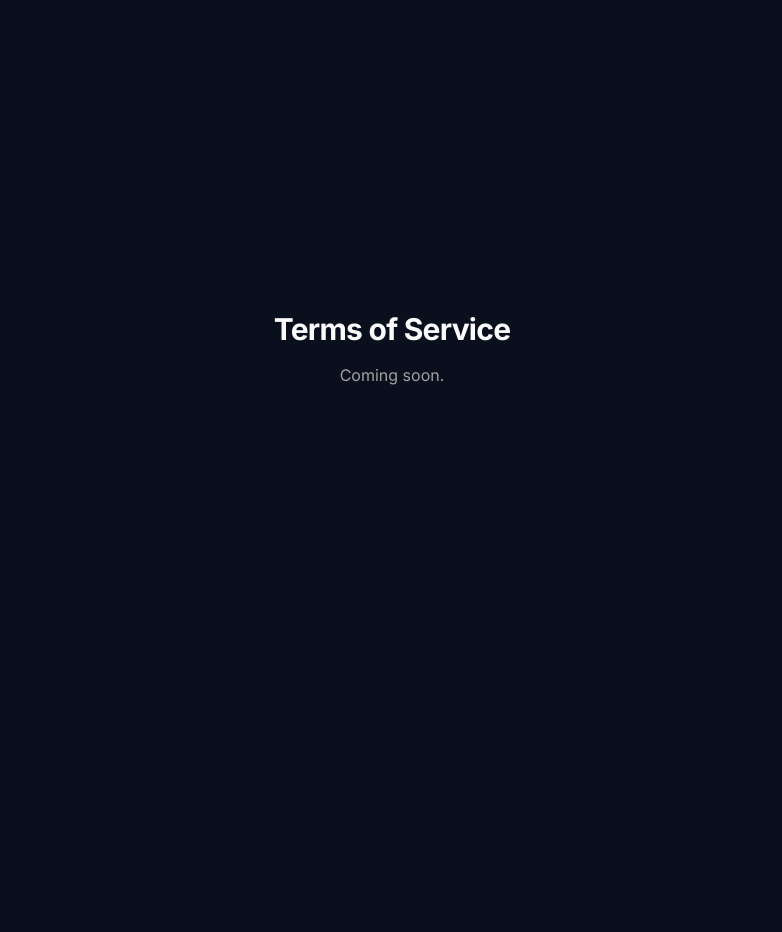
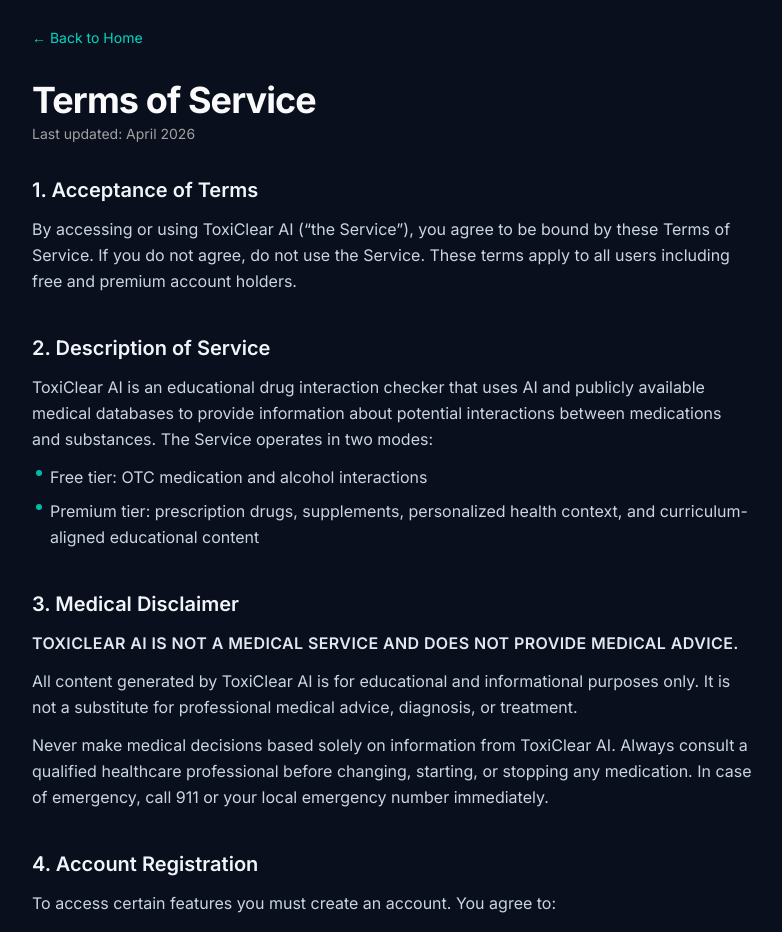
Before and after one commit to Aryesh-K/demo-app, a Next.js app: page /terms in a window 1280 px wide. Shown: the part 80-1012 px from the top of the page, without its empty margins (248-1030 px from the left). Before the commit the page ends 801 px from the top, so only its background shows below. Built offline with nearby package versions, Linux system fonts and the light colour scheme.

Commit message:
terms of service

```diff
--- a/src/app/terms/page.tsx
+++ b/src/app/terms/page.tsx
@@ -1,8 +1,195 @@
+import Link from "next/link";
+
 export default function TermsPage() {
   return (
-    <main className="mx-auto flex min-h-[calc(100vh-3.5rem)] max-w-md flex-col items-center justify-center gap-4 px-6 py-12 text-center">
-      <h1 className="text-3xl font-bold tracking-tight">Terms of Service</h1>
-      <p className="text-muted-foreground">Coming soon.</p>
+    <main className="mx-auto max-w-3xl px-6 py-12">
+      <Link
+        href="/"
+        className="mb-8 inline-block text-sm text-teal-400 hover:text-teal-300"
+      >
+        ← Back to Home
+      </Link>
+
+      <div className="mb-8 flex flex-col gap-1">
+        <h1 className="text-4xl font-bold tracking-tight">Terms of Service</h1>
+        <p className="text-sm text-muted-foreground">Last updated: April 2026</p>
+      </div>
+
+      <div className="flex flex-col gap-10 leading-relaxed text-slate-300">
+
+        <Section title="1. Acceptance of Terms">
+          <p>
+            By accessing or using ToxiClear AI (&ldquo;the Service&rdquo;), you agree to be bound by
+            these Terms of Service. If you do not agree, do not use the Service. These terms apply to
+            all users including free and premium account holders.
+          </p>
+        </Section>
+
+        <Section title="2. Description of Service">
+          <p>
+            ToxiClear AI is an educational drug interaction checker that uses AI and publicly
+            available medical databases to provide information about potential interactions between
+            medications and substances. The Service operates in two modes:
+          </p>
+          <BulletList items={[
+            "Free tier: OTC medication and alcohol interactions",
+            "Premium tier: prescription drugs, supplements, personalized health context, and curriculum-aligned educational content",
+          ]} />
+        </Section>
+
+        <Section title="3. Medical Disclaimer">
+          <p className="font-semibold uppercase tracking-wide text-slate-200">
+            ToxiClear AI is not a medical service and does not provide medical advice.
+          </p>
+          <p>
+            All content generated by ToxiClear AI is for educational and informational purposes only.
+            It is not a substitute for professional medical advice, diagnosis, or treatment.
+          </p>
+          <p>
+            Never make medical decisions based solely on information from ToxiClear AI. Always
+            consult a qualified healthcare professional before changing, starting, or stopping any
+            medication. In case of emergency, call 911 or your local emergency number immediately.
+          </p>
+        </Section>
+
+        <Section title="4. Account Registration">
+          <p>To access certain features you must create an account. You agree to:</p>
+          <BulletList items={[
+            "Provide accurate, current, and complete information",
+            "Keep your password secure and confidential",
+            "Notify us immediately of any unauthorized account access",
+            "Be responsible for all activity under your account",
+            "Not create accounts for others without their permission",
+          ]} />
+          <p>You must be at least 13 years old to create an account.</p>
+        </Section>
+
+        <Section title="5. Premium Access">
+          <p>
+            Premium access is available for a one-time payment of $15 USD. This grants lifetime
+            access to Premium features as they exist at the time of purchase, plus future updates
+            to those features.
+          </p>
+          <p>
+            <span className="font-semibold text-slate-200">Refund policy:</span> Due to the nature
+            of digital products, all sales are final. If you experience a technical issue preventing
+            access to Premium features, contact us at{" "}
+            <a
+              href="mailto:toxiclearai@gmail.com"
+              className="text-teal-400 underline underline-offset-2 hover:text-teal-300"
+            >
+              toxiclearai@gmail.com
+            </a>{" "}
+            and we will resolve it promptly.
+          </p>
+          <p>
+            We reserve the right to modify, add, or remove Premium features over time. We will not
+            remove core Premium features without reasonable notice to affected users.
+          </p>
+        </Section>
+
+        <Section title="6. Acceptable Use">
+          <p>You agree NOT to:</p>
+          <BulletList items={[
+            "Use ToxiClear AI to make clinical medical decisions for others",
+            "Attempt to reverse engineer, scrape, or copy the Service",
+            "Use automated tools to make bulk queries to the Service",
+            "Attempt to circumvent premium access controls",
+            "Impersonate another person or entity",
+            "Use the Service for any illegal purpose",
+            "Submit false health profile information intending to manipulate results for harmful purposes",
+          ]} />
+        </Section>
+
+        <Section title="7. Intellectual Property">
+          <p>
+            All content, design, code, and AI-generated explanations produced by ToxiClear AI are
+            owned by or licensed to ToxiClear AI. You may not reproduce, distribute, or create
+            derivative works from any part of the Service without written permission.
+          </p>
+          <p>
+            Drug database data sourced from OpenFDA and NIH RxNorm is in the public domain and used
+            in accordance with their terms of use.
+          </p>
+        </Section>
+
+        <Section title="8. Limitation of Liability">
+          <p className="font-semibold uppercase tracking-wide text-slate-200">
+            To the maximum extent permitted by law, ToxiClear AI and its creators shall not be
+            liable for any indirect, incidental, special, or consequential damages arising from use
+            of the Service, including but not limited to harm resulting from reliance on
+            AI-generated drug interaction information.
+          </p>
+          <p>
+            Your sole remedy for dissatisfaction with the Service is to stop using it and, if
+            applicable, request a refund under Section 5.
+          </p>
+        </Section>
+
+        <Section title="9. Privacy">
+          <p>
+            Your use of ToxiClear AI is also governed by our{" "}
+            <Link
+              href="/privacy"
+              className="text-teal-400 underline underline-offset-2 hover:text-teal-300"
+            >
+              Privacy Policy
+            </Link>
+            , which is incorporated into these Terms by reference. Please review our Privacy Policy
+            before using the Service.
+          </p>
+        </Section>
+
+        <Section title="10. Modifications to Terms">
+          <p>
+            We reserve the right to modify these Terms at any time. We will notify registered users
+            of material changes via email at least 14 days before they take effect. Continued use
+            after that date constitutes acceptance of the updated Terms.
+          </p>
+        </Section>
+
+        <Section title="11. Governing Law">
+          <p>
+            These Terms are governed by the laws of the State of New Jersey, United States, without
+            regard to conflict of law principles.
+          </p>
+        </Section>
+
+        <Section title="12. Contact">
+          <p>
+            For questions about these Terms, contact us at:{" "}
+            <a
+              href="mailto:toxiclearai@gmail.com"
+              className="text-teal-400 underline underline-offset-2 hover:text-teal-300"
+            >
+              toxiclearai@gmail.com
+            </a>
+          </p>
+        </Section>
+
+      </div>
     </main>
   );
 }
+
+function Section({ title, children }: { title: string; children: React.ReactNode }) {
+  return (
+    <section className="flex flex-col gap-3">
+      <h2 className="text-xl font-semibold text-slate-100">{title}</h2>
+      {children}
+    </section>
+  );
+}
+
+function BulletList({ items }: { items: string[] }) {
+  return (
+    <ul className="flex flex-col gap-2 pl-1">
+      {items.map((item) => (
+        <li key={item} className="flex gap-2">
+          <span className="mt-1.5 h-1.5 w-1.5 shrink-0 rounded-full bg-teal-500" />
+          <span>{item}</span>
+        </li>
+      ))}
+    </ul>
+  );
+}
```
